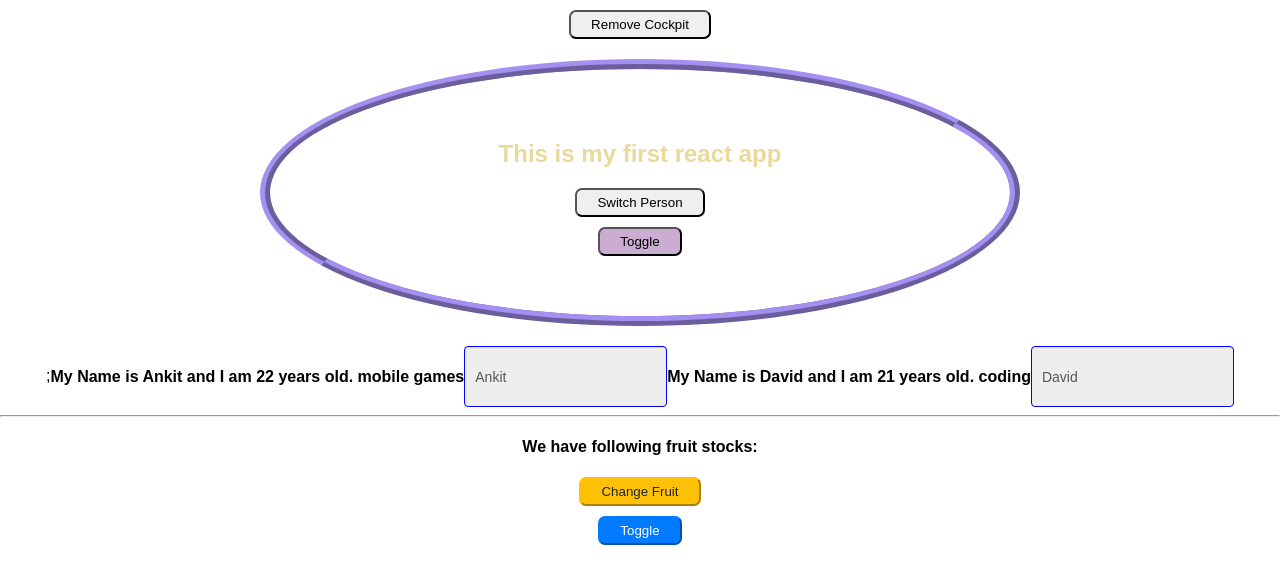
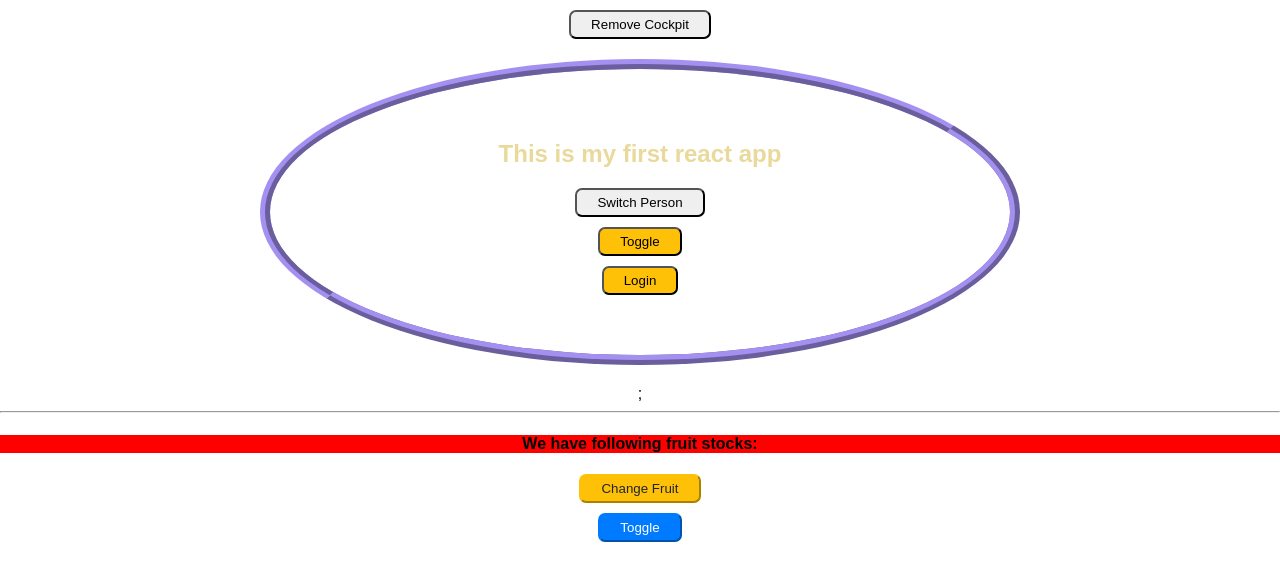
Before and after one commit to Gameonn/react-app, a React app: page / in a window 1280 px wide. Shown: the top 584 px of the page. Built offline with nearby package versions, Linux system fonts and the light colour scheme.

Commit message:
use of refs, context API, useContext()

```diff
--- a/src/components/Cockpit/Cockpit.js
+++ b/src/components/Cockpit/Cockpit.js
@@ -1,8 +1,12 @@
-import React, {useEffect} from 'react';
-
+import React, {useEffect, useRef, useContext} from 'react';
+import AuthContext from '../../context/auth-context';
 import classes from './Cockpit.css';
 
 const cockpit = (props) => {
+
+    const toggleBtnRef = useRef(null);
+
+    const authContext = useContext(AuthContext);
 
     //runs whenever the persons props change
     useEffect( () => {
@@ -16,6 +20,7 @@ const cockpit = (props) => {
     //runs when component renders the first time
     useEffect( () => {
       console.log('[Cockpit.js] useEffect II');
+      toggleBtnRef.current.click();
       return () => {
         console.log('[Cockpit.js] cleanup work in useEffect II');
       }
@@ -43,9 +48,14 @@ const cockpit = (props) => {
             <button className={classes['btn-primary']} onClick={() => props.switch("Manuel!!")}>
             Switch Person
             </button>
-            <button style={style} onClick={props.toggle}>
+            <button ref={toggleBtnRef} style={style} onClick={props.toggle}>
             Toggle
             </button>
+            {/* <AuthContext.Consumer>
+              {(context) =>  <button style={style} onClick={context.login}> Login </button>}
+            </AuthContext.Consumer> */}
+            <button style={style} onClick={authContext.login}> Login </button>
+
         </div>
     );
 }
--- a/src/components/Persons/Person/Person.js
+++ b/src/components/Persons/Person/Person.js
@@ -2,6 +2,7 @@ import React from "react";
 import classes from "./Person.css";
 import Auxiliary from '../../../hoc/Auxiliary/Auxiliary';
 import PropTypes from 'prop-types';
+import AuthContext from '../../../context/auth-context';
 
 const person = (props) => {
 
@@ -20,6 +21,9 @@ const person = (props) => {
 
   return (
     <Auxiliary className={classes.Person}>
+      <AuthContext.Consumer>
+        {(context) => context.isAuthenticated ? <p> Authenticated</p> : <p>Please Log in</p>}
+      </AuthContext.Consumer>
       <h4 onClick={props.click}>
         My Name is {props.name} and I am {props.age} years old. {props.children}
       </h4>
@@ -29,7 +33,7 @@ const person = (props) => {
   );
 };
 
-person.PropTypes = {
+person.propTypes = {
     click: PropTypes.func,
     name: PropTypes.string,
     age: PropTypes.number,
--- a/src/components/Persons/Persons.js
+++ b/src/components/Persons/Persons.js
@@ -12,6 +12,7 @@ class Persons extends PureComponent {
                   key={person.id}
                   click={() => this.props.clicked(index)}
                   changed={(event) => this.props.changed(event, person.id)}
+                  isAuth={this.props.isAuthenticated}
                 >
                   {person.hobby}
                 </Person>
--- a/src/containers/App.js
+++ b/src/containers/App.js
@@ -5,12 +5,14 @@ import Cockpit from "../components/Cockpit/Cockpit";
 import WithClass from "../hoc/WithClass/WithClass";
 import Auxiliary from "../hoc/Auxiliary/Auxiliary";
 import classes from "./App.css";
+import AuthContext from '../context/auth-context';
 
 class App extends Component {
 
   constructor(props) {
     super(props);
     console.log('[App.js] constructor');
+    this.textElementRef = React.createRef();
 
     this.state = {
       persons: [
@@ -27,6 +29,7 @@ class App extends Component {
       showFruits: false,
       showCockpit: true,
       changeCounter: 0,
+      isAuthenticated: false,
     };
 
   }
@@ -38,6 +41,7 @@ class App extends Component {
 
   componentDidMount() {
     console.log('[App.js] componentDidMount');
+    this.textElementRef.current.style.backgroundColor  = 'red';
   }
 
   componentDidUpdate(prevProps, prevState) {
@@ -130,6 +134,10 @@ class App extends Component {
     this.setState({ fruits: fruits });
   };
 
+  loginHandler = () => {
+    this.setState({isAuthenticated: true});
+  }
+
   render() {
     console.log('[App.js] render ');
 
@@ -137,7 +145,8 @@ class App extends Component {
     if (this.state.showPersons) {
       persons = (
         <div style={{ display: "inline-flex" }}>
-          <Persons persons={this.state.persons} clicked={this.deletePersonHandler} changed={this.nameChangedHandler} />
+          <Persons persons={this.state.persons} clicked={this.deletePersonHandler}
+              changed={this.nameChangedHandler} isAuthenticated={this.state.isAuthenticated} />
         </div>
       );
     }
@@ -145,15 +154,17 @@ class App extends Component {
     return (
         <Auxiliary classes={classes.App}>
           <button onClick={() => {this.setState({showCockpit:false})}} > Remove Cockpit </button>
-          {this.state.showCockpit ? (
-          <Cockpit title={this.props.appTitle} persons={this.state.persons} showPersons={this.state.showPersons}
-                  toggle={this.togglePersonsHandler} personsLength={this.state.persons.length}
-                  switch={this.switchPersonHandler} />
-          ) : null};
-          {persons}
+          <AuthContext.Provider value={{isAuthenticated: this.state.isAuthenticated, login: this.loginHandler}}>
+            {this.state.showCockpit ? (
+            <Cockpit title={this.props.appTitle} persons={this.state.persons} showPersons={this.state.showPersons}
+                    toggle={this.togglePersonsHandler} personsLength={this.state.persons.length}
+                    switch={this.switchPersonHandler}/>
+            ) : null};
+            {persons}
+          </AuthContext.Provider>
 
           <hr />
-          <h4>We have following fruit stocks:</h4>
+          <h4 ref={this.textElementRef}>We have following fruit stocks:</h4>
           <button className={classes['btn-warning']} onClick={this.changeFruitHandler}>
             Change Fruit
           </button>
--- /dev/null
+++ b/src/context/auth-context.js
@@ -0,0 +1,9 @@
+import React from 'react';
+
+const authContext = React.createContext({
+    isAuthenticated: false,
+    login: () => {}
+});
+
+
+export default authContext;
```
Lines whose indentation alone changed are shown as unchanged.
